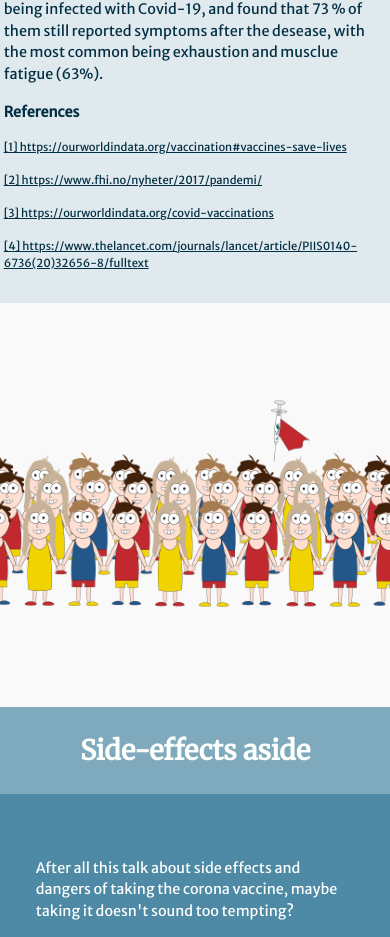
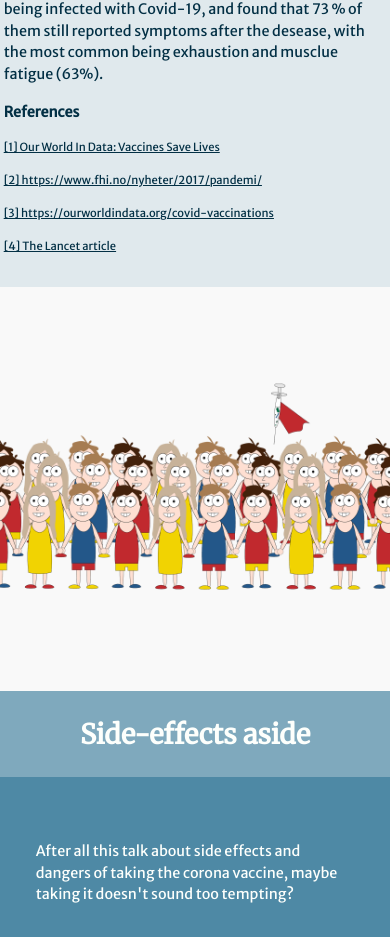
Before and after one commit to gullskatten/vacci, a React (Create React App) app: page /concerns in a window 390 px wide. Shown: the part 7619-8556 px from the top of the page. Built offline with nearby package versions, Linux system fonts and the light colour scheme.

Commit message:
Updated second links for mobile-friendlyness.

```diff
--- a/src/components/Concern/Concerns.tsx
+++ b/src/components/Concern/Concerns.tsx
@@ -652,8 +652,7 @@ const Concerns: React.FC = () => {
                       href="https://ourworldindata.org/vaccination#vaccines-save-lives "
                       textDecoration="underline"
                     >
-                      [1]
-                      https://ourworldindata.org/vaccination#vaccines-save-lives
+                      [1] Our World In Data: Vaccines Save Lives
                     </StyledLink>
                   </Text>
                   <Text color="onSurface" variant="pico" gutterTop="m">
@@ -677,8 +676,7 @@ const Concerns: React.FC = () => {
                       href="https://www.thelancet.com/journals/lancet/article/PIIS0140-6736(20)32656-8/fulltext"
                       textDecoration="underline"
                     >
-                      [4]
-                      https://www.thelancet.com/journals/lancet/article/PIIS0140-6736(20)32656-8/fulltext
+                      [4] The Lancet article
                     </StyledLink>
                   </Text>
                 </Flex>
```
